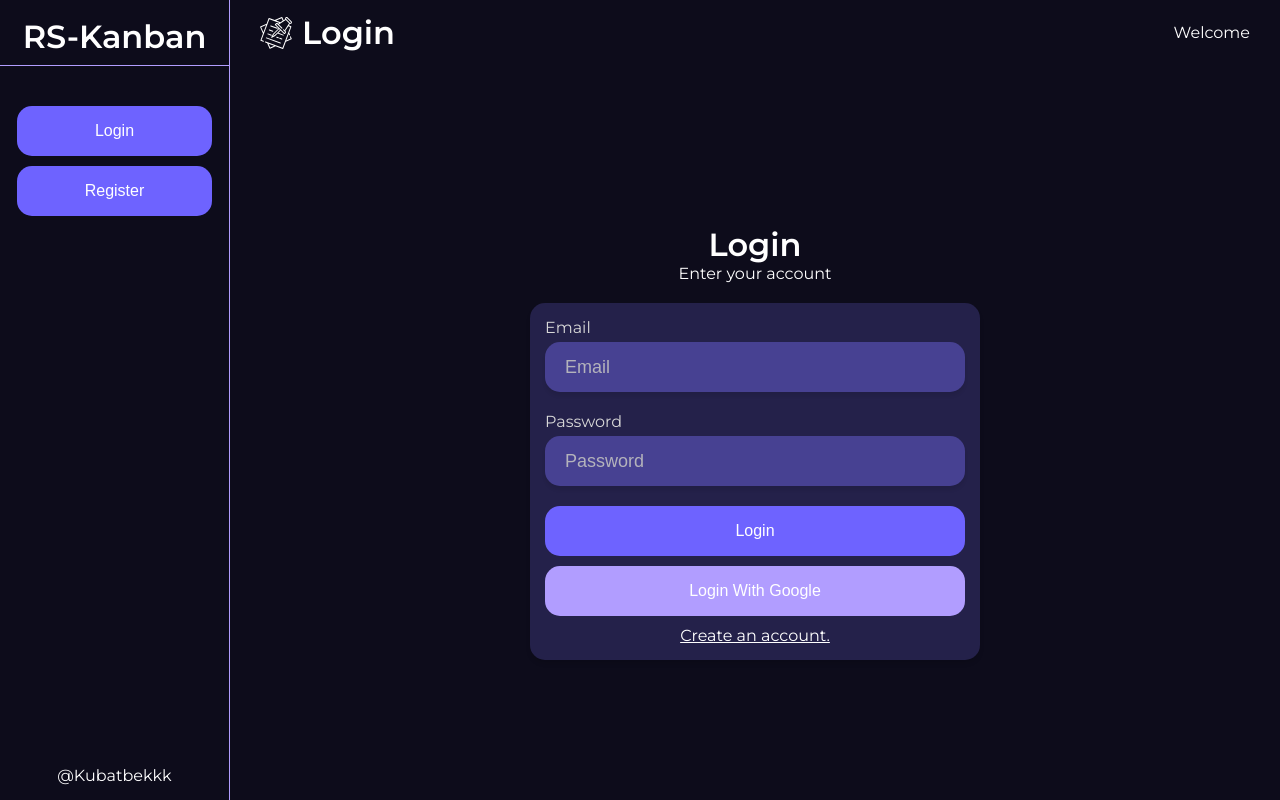
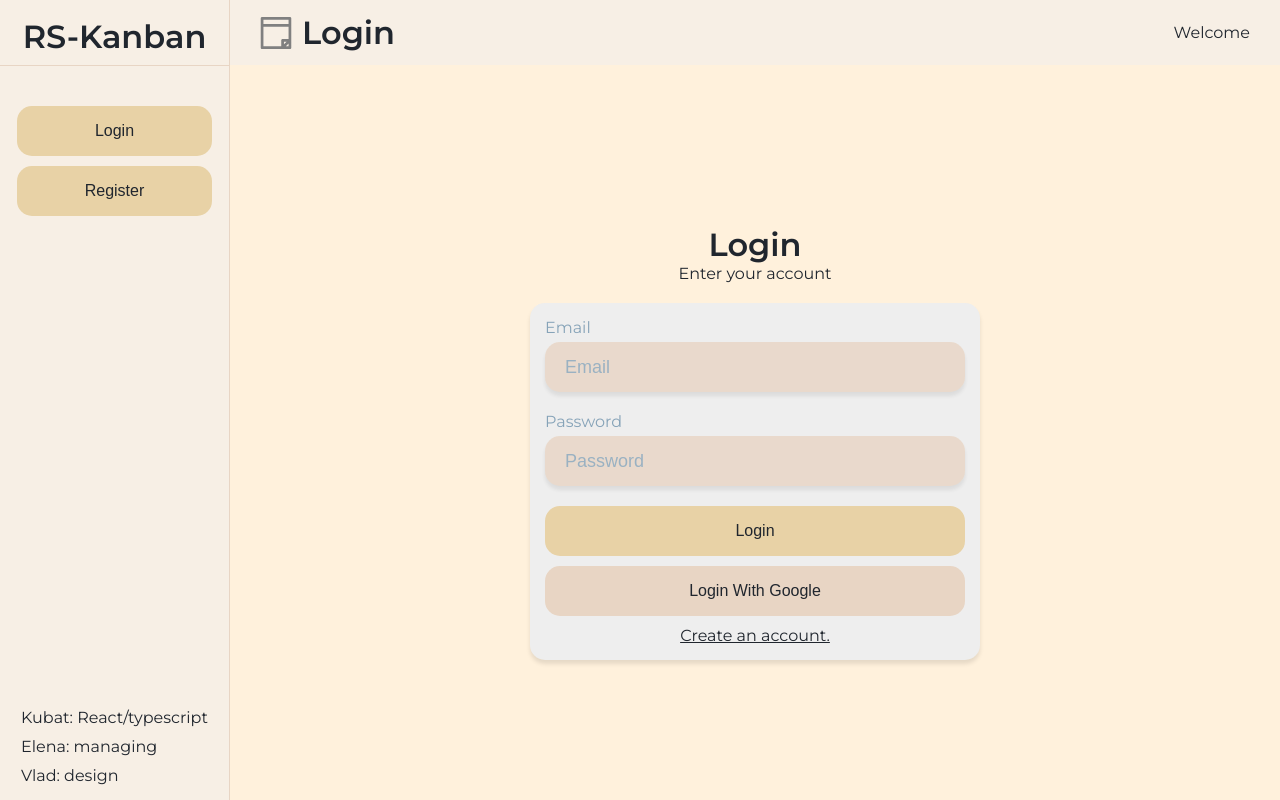
Before and after one commit to Kubatbekkk/RS-Clone---Trello, a React (Create React App) app: page /login in a window 1280 px wide. Built offline with nearby package versions, Linux system fonts and the light colour scheme; no server answers.

Commit message:
feat: add light-theme-paletee, change dark-theme, delete register, login animation

```diff
--- a/src/App.tsx
+++ b/src/App.tsx
@@ -7,7 +7,7 @@ import {
 import { ThemeProvider } from 'styled-components';
 import Home from './pages/Home';
 import Board from './pages/Board';
-import { dark } from './styles/theme';
+import { light } from './styles/theme';
 import GlobalStyle from './styles/GlobalStyles';
 import Navbar from './components/Navbar';
 import Sidebar from './components/Sidebar';
@@ -19,7 +19,7 @@ import BoardsProvider from './contexts/boardsContext';
 
 function App() {
   return (
-    <ThemeProvider theme={dark}>
+    <ThemeProvider theme={light}>
       <BoardsProvider>
         <Router>
           <Navbar />
--- a/src/components/Navbar/styles.ts
+++ b/src/components/Navbar/styles.ts
@@ -23,7 +23,7 @@ export const StyledNavbar = styled.nav`
   }
 
   img {
-    filter: grayscale(1) invert(1);
+    filter: grayscale(.5) invert(.5);
     width: 32px;
     height: 32px;
   }
--- a/src/components/Sidebar/BoardItem/styles.ts
+++ b/src/components/Sidebar/BoardItem/styles.ts
@@ -10,9 +10,9 @@ export const StyledBoardItem = styled.li<Props>`
     justify-content: space-between;
     padding: 13px 15px;
     border: 1px solid
-        $(props => props.active
-                    ? props.theme.utils.itemSelectedOrBorderOrButton
-                    : props.theme.textColors.primary);
+        ${((props) => (props.active
+    ? props.theme.utils.itemSelectedOrBorderOrButton
+    : props.theme.textColors.primary))};
     border-radius: 15px;
     margin-bottom: 14px;
     cursor: pointer;
@@ -25,7 +25,7 @@ export const StyledBoardItem = styled.li<Props>`
 
         img {
             width: 19px;
-            filter: grayscale(1) invert(1);
+            filter: grayscale(.5) invert(.5);
         }
 
         div {
--- a/src/components/Sidebar/Sidebar.tsx
+++ b/src/components/Sidebar/Sidebar.tsx
@@ -84,15 +84,32 @@ const Sidebar = () => {
             />
           </div>
         )}
+        <div className="github">
           <a
             href="https://github.com/Kubatbekkk"
             target="_blank"
-          className="github"
             aria-label="visit Kubatbekkk github"
             rel="noreferrer"
           >
-          @Kubatbekkk
+            Kubat: React/typescript
           </a>
+          <a
+            href="https://github.com/Kubatbekkk"
+            target="_blank"
+            aria-label="visit Kubatbekkk github"
+            rel="noreferrer"
+          >
+            Elena: managing
+          </a>
+          <a
+            href="https://github.com/Kubatbekkk"
+            target="_blank"
+            aria-label="visit Kubatbekkk github"
+            rel="noreferrer"
+          >
+            Vlad: design
+          </a>
+        </div>
       </StyledSidebar>
     </>
   );
--- a/src/components/Sidebar/styles.ts
+++ b/src/components/Sidebar/styles.ts
@@ -90,6 +90,9 @@ export const StyledSidebar = styled.aside<Props>`
 
   .github {
     position: absolute;
+    display: flex;
+    flex-direction: column;
+    gap: 10px;
     bottom: 15px;
   }
 `;
--- a/src/pages/Board/Board.tsx
+++ b/src/pages/Board/Board.tsx
@@ -30,8 +30,6 @@ const Board = () => {
           />
         ) : (<TodoList tasks={tasks} boardId={id || '1'} />)
       }
-      Board:
-      {id}
     </StyledBoard>
   );
 };
--- a/src/pages/Login/Login.tsx
+++ b/src/pages/Login/Login.tsx
@@ -87,7 +87,7 @@ const Login = () => {
   if (loading) return null;
 
   return (
-    <StyledLogin className="animeBottom">
+    <StyledLogin>
       <div className="head">
         <h1>Login</h1>
         <p>Enter your account</p>
--- a/src/pages/Register/Register.tsx
+++ b/src/pages/Register/Register.tsx
@@ -73,7 +73,7 @@ const Register = () => {
 
   if (loading) return <p>Loading...</p>;
   return (
-    <StyledRegister className="animeBottom">
+    <StyledRegister>
       <div className='head'>
         <h1>Register</h1>
         <p>Register your new account</p>
@@ -110,7 +110,7 @@ const Register = () => {
             height='50px'
             width='100%'
             text='Register with Google'
-            variant
+            variant={false}
           />
           {wrongCredentials && <p className='errorMsg'>{wrongCredentials}</p>}
           <Link to='/login'>Login to your account.</Link>
--- a/src/styles/theme.ts
+++ b/src/styles/theme.ts
@@ -2,17 +2,17 @@ const dark = {
   name: 'dark',
   textColors: {
     primary: '#FFFFFF',
-    secondary: '#D8D8D8',
+    secondary: '#DBEDF3',
   },
   backgroundColors: {
-    main: '#0D0C1B',
-    menu: '#0D0C1B',
-    item: '#24214A',
-    delete: '#5049A5',
+    main: '#283149',
+    menu: '#404B69',
+    item: '#00818A',
+    delete: '#3C6562',
   },
   utils: {
-    itemSelectedOrBorderOrButton: '#B19DFF',
-    todoListBorder: '#6E63FF',
+    itemSelectedOrBorderOrButton: '#2D6E7E',
+    todoListBorder: '#153B44',
   },
   status: {
     todo: '#BF2782',
@@ -27,20 +27,20 @@ const dark = {
 };
 
 const light = {
-  name: 'dark',
+  name: 'light',
   textColors: {
-    primary: '#FFFFFF',
-    secondary: '#D8D8D8',
+    primary: '#20262E',
+    secondary: '#86A3B8',
   },
   backgroundColors: {
-    main: 'grey',
-    menu: '#0D0C1B',
-    item: '#24214A',
-    delete: '#5049A5',
+    main: '#FFF1DC',
+    menu: '#F7EFE5',
+    item: '#EEEEEE',
+    delete: '#E8D5C4',
   },
   utils: {
-    itemSelectedOrBorderOrButton: '#B19DFF',
-    todoListBorder: '#6E63FF',
+    itemSelectedOrBorderOrButton: '#E8D5C4',
+    todoListBorder: '#E8D2A6',
   },
   status: {
     todo: '#BF2782',
```
Also changed, not shown: src/assets/notes-icon.svg. Lines whose indentation alone changed are shown as unchanged.
